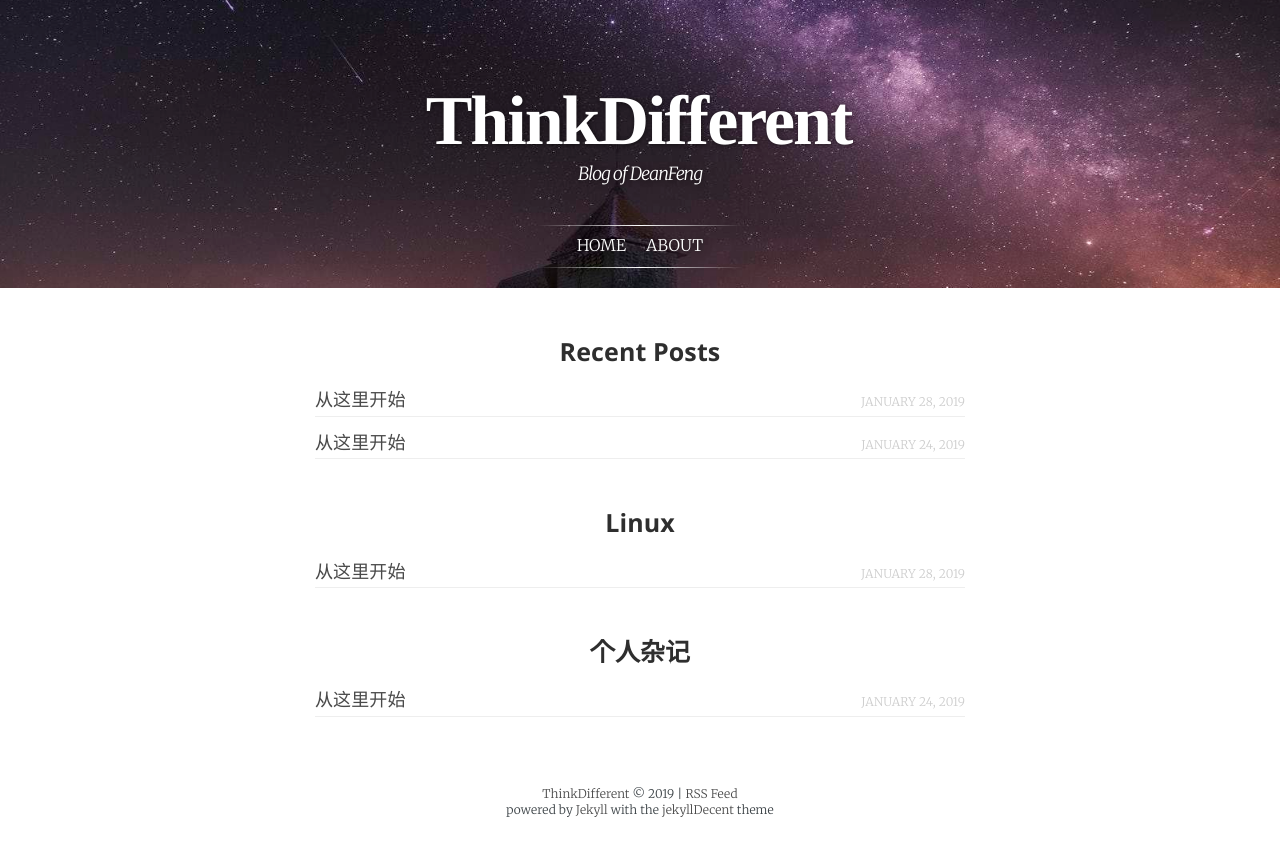
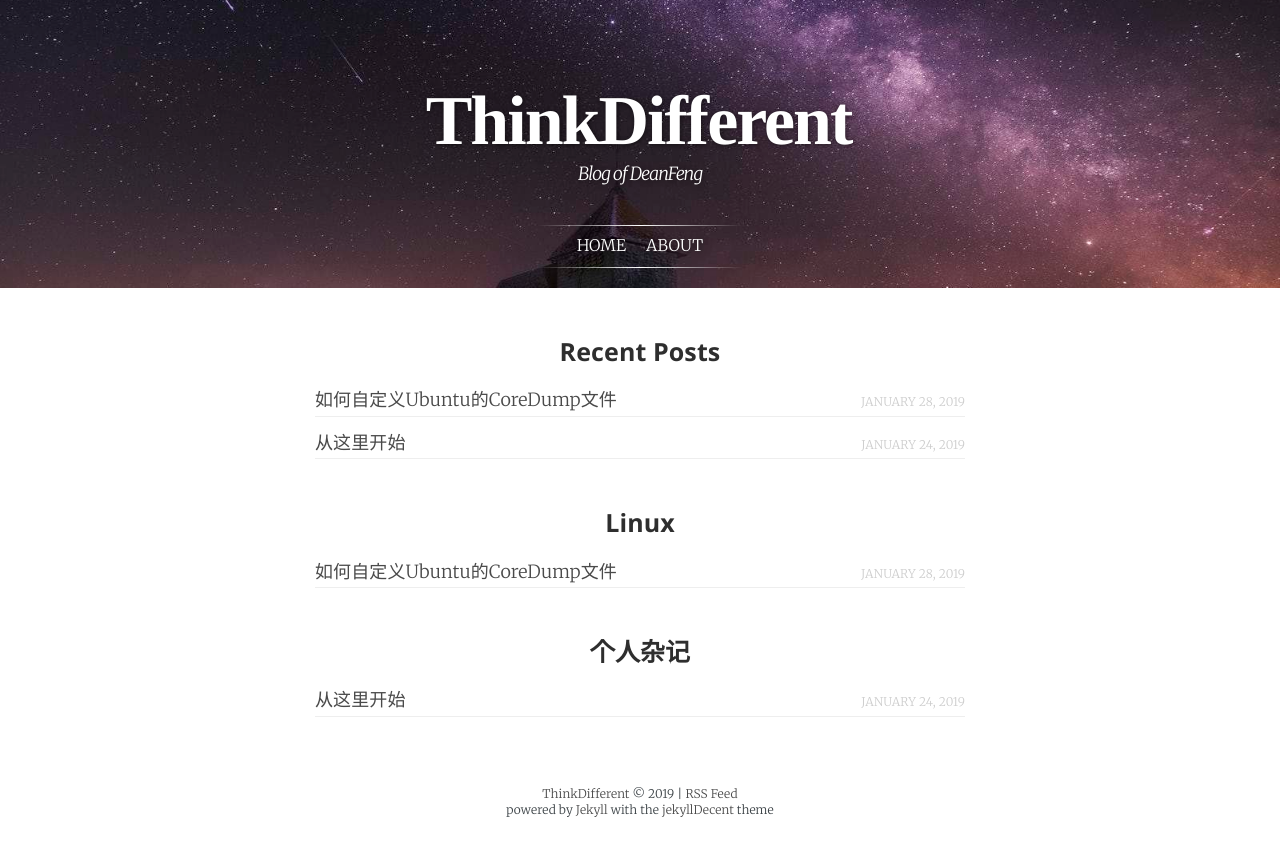
Before and after one commit to fengguangle/blog, a Jekyll site: the page built from index.html, in a window 1280 px wide. Shown: the top 856 px of the page. Built offline with Jekyll 4.4.1, drawn with Linux system fonts in a browser that asks for light colours; some web fonts are replaced.

Commit message:
[update post]2019-01-28-Customize-ubuntu-core-dump-file.md

```diff
--- a/_posts/2019-01-28-Customize-ubuntu-core-dump-file.md
+++ b/_posts/2019-01-28-Customize-ubuntu-core-dump-file.md
@@ -1,7 +1,7 @@
 ---
 layout:            post
 title:             "如何自定义Ubuntu的CoreDump文件"
-menutitle:         "从这里开始"
+menutitle:         "如何自定义Ubuntu的CoreDump文件"
 category:          Linux
 author:            dean
 tags:              coredump ubuntu
```
